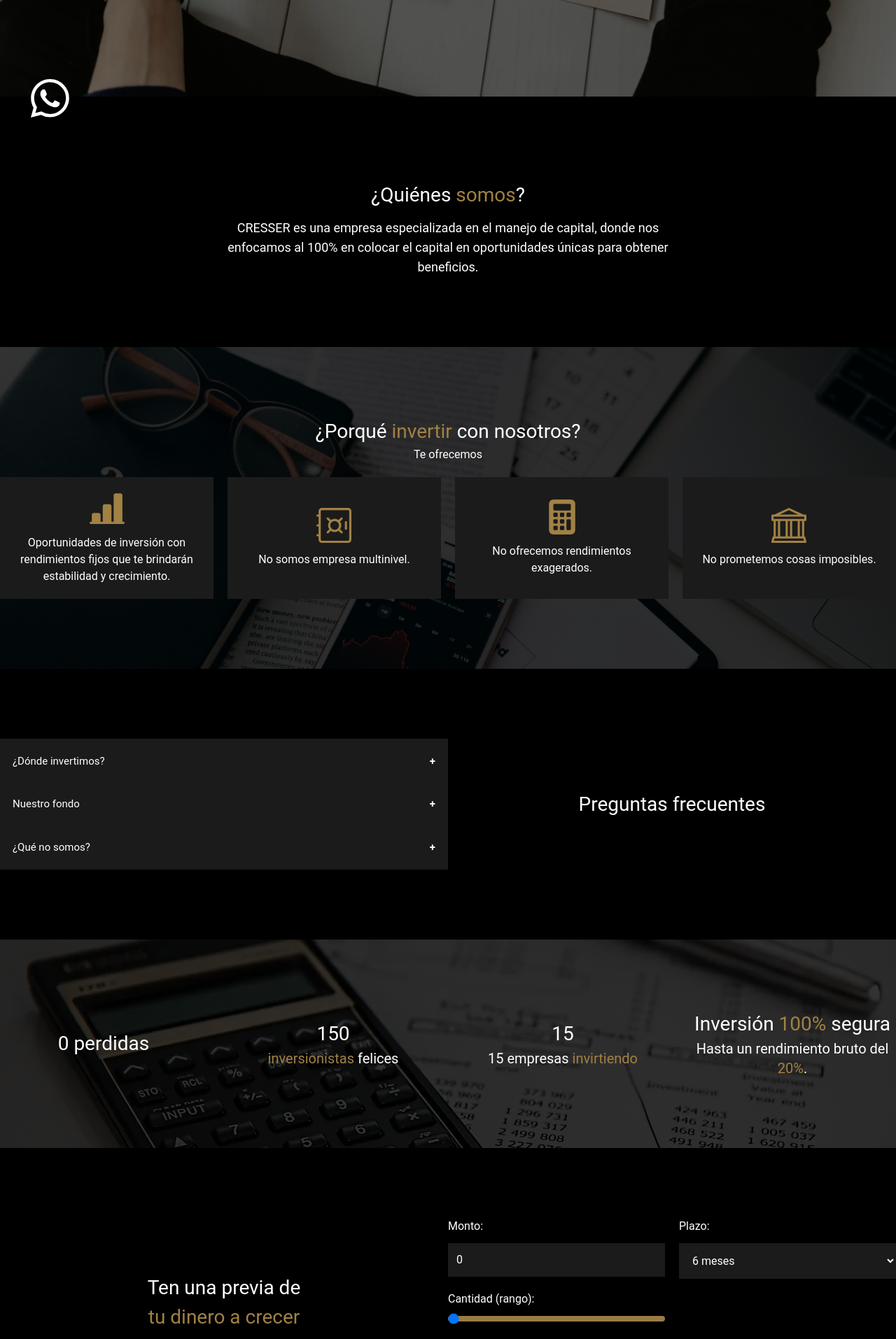
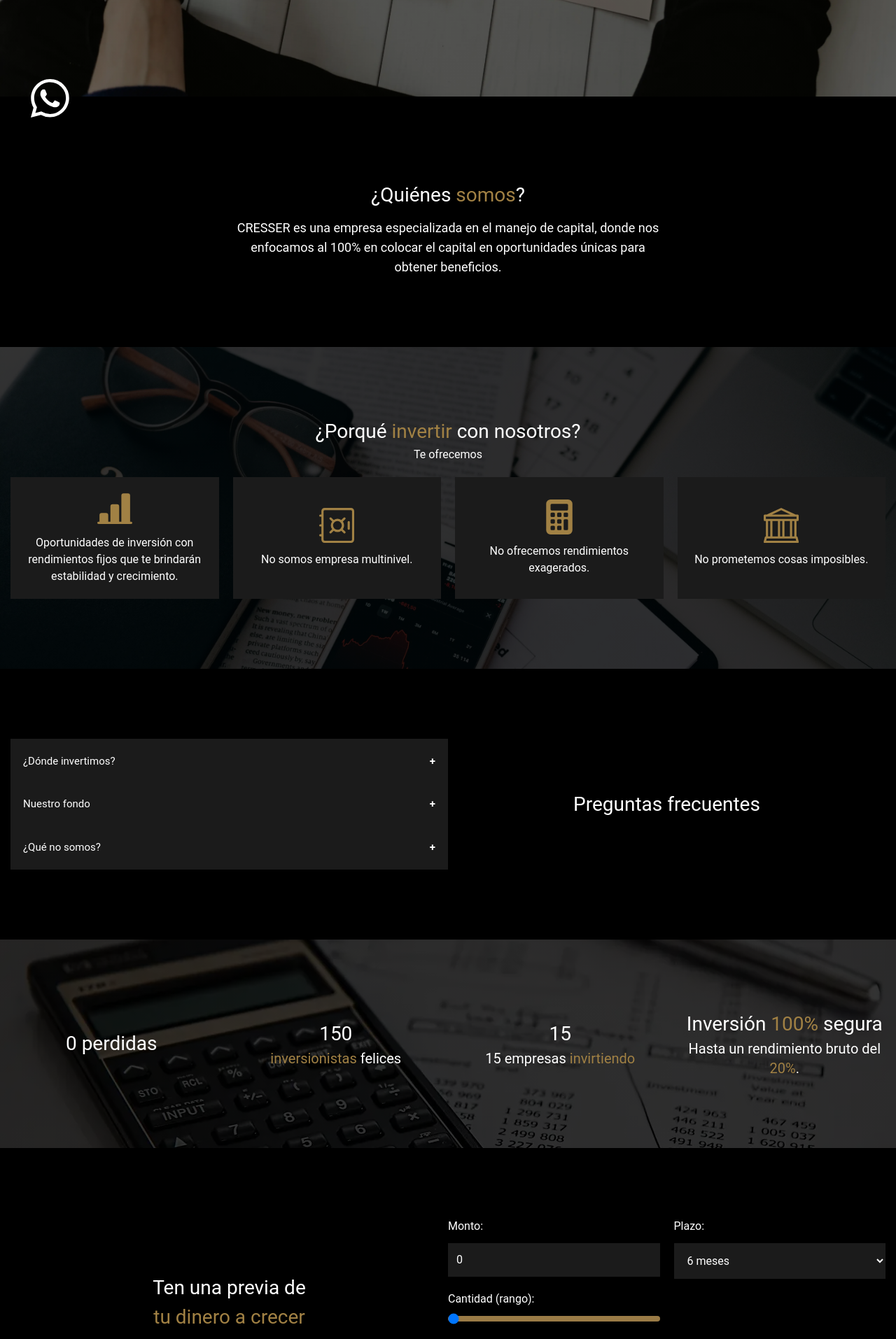
Before and after one commit to AngelLuna17-code/CRESSER-CAPITAL, a React (Create React App) app: page / in a window 1280 px wide. Shown: the part 580-2494 px from the top of the page at 70% size. Built offline with nearby package versions, Linux system fonts and the light colour scheme.

Commit message:
modificado padding

```diff
--- a/src/components/AboutUsSection.jsx
+++ b/src/components/AboutUsSection.jsx
@@ -4,7 +4,7 @@
 
     return (
         <section>
-            <div id='about' className='container mx-auto py-[50px] lg:py-[100px] px-[10px] lg:px-0'>
+            <div id='about' className='container mx-auto py-[50px] lg:py-[100px] px-[15px]'>
                 <div>
                     <div className='mt-5'>
                         <h2 className='text-center'>
--- a/src/components/Accordion.jsx
+++ b/src/components/Accordion.jsx
@@ -9,7 +9,7 @@
 
     return (
         <section>
-            <div className='w-full py-[50px] lg:py-[100px] px-[10px] lg:px-0'>
+            <div className='w-full py-[50px] lg:py-[100px] px-[15px]'>
                 <div className='container mx-auto'>
                     <div className='grid grid cols-1 lg:grid-cols-2'>
                         <div className='mt-5 lg:mt-0 order-2 lg:order-1'>
--- a/src/components/Cards.jsx
+++ b/src/components/Cards.jsx
@@ -4,7 +4,7 @@
     return (
         <section>
             <div id='cards' className='w-full paralax-2'>
-                <div className='container mx-auto py-[50px] lg:py-[100px] px-[10px] lg:px-0'>
+                <div className='container mx-auto py-[50px] lg:py-[100px] px-[15px]'>
                     <div>
                         <h2 className='text-center'>
                             ¿Porqué{' '}<span className='text-[#a18144]'>invertir</span> con nosotros?
--- a/src/components/Cards2.jsx
+++ b/src/components/Cards2.jsx
@@ -4,7 +4,7 @@
     return (
         <section>
             <div className='w-full  paralax-3'>
-                <div className='container mx-auto py-[50px] lg:py-[100px] px-[10px] lg:px-0'>
+                <div className='container mx-auto py-[50px] lg:py-[100px] px-[15px]'>
                     <div>
                         <h2 className='text-center'>
                             ¿Como iniciar?
--- a/src/components/Counter.jsx
+++ b/src/components/Counter.jsx
@@ -48,7 +48,7 @@
 
     return (
         <div className='paralax-1 w-full'>
-            <div id="counter-section" className='container mx-auto py-[100px] px-[10px] lg:px-0'>
+            <div id="counter-section" className='container mx-auto py-[100px] px-[15px]'>
                 <div className='grid grid-cols-1 lg:grid-cols-4 gap-8'>
                     {/* Col 1 */}
                     <div className='text-center flex items-center justify-center'>
--- a/src/components/Form.jsx
+++ b/src/components/Form.jsx
@@ -24,7 +24,7 @@
 
     return (
         <section>
-            <div id='contacto' className='w-full py-[50px] lg:py-[100px] px-[10px] lg:px-0'>
+            <div id='contacto' className='w-full py-[50px] lg:py-[100px] px-[15px]'>
                 <div className='container mx-auto'>
                     <div className='text-center'>
                         <h2>
--- a/src/components/calculator.jsx
+++ b/src/components/calculator.jsx
@@ -97,7 +97,7 @@
 
   return (
     <section>
-      <div className='container mx-auto grid grid-cols-1 lg:grid-cols-2 py-[50px] lg:py-[100px]'>
+      <div className='container mx-auto grid grid-cols-1 lg:grid-cols-2 py-[50px] lg:py-[100px] px-[15px]'>
         <div className='flex items-center justify-center'>
           <div>
             <div className='text-center'>
```
